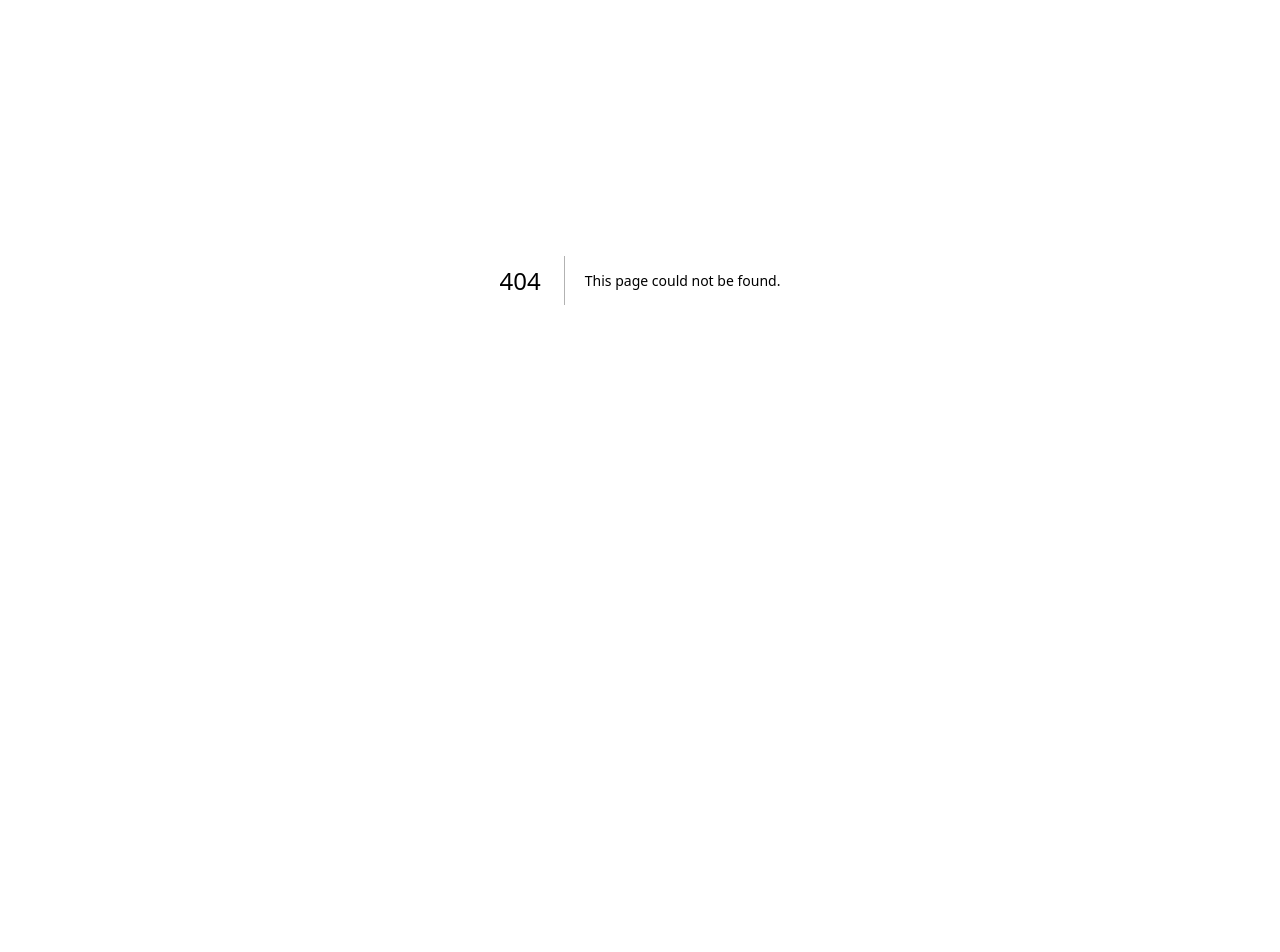
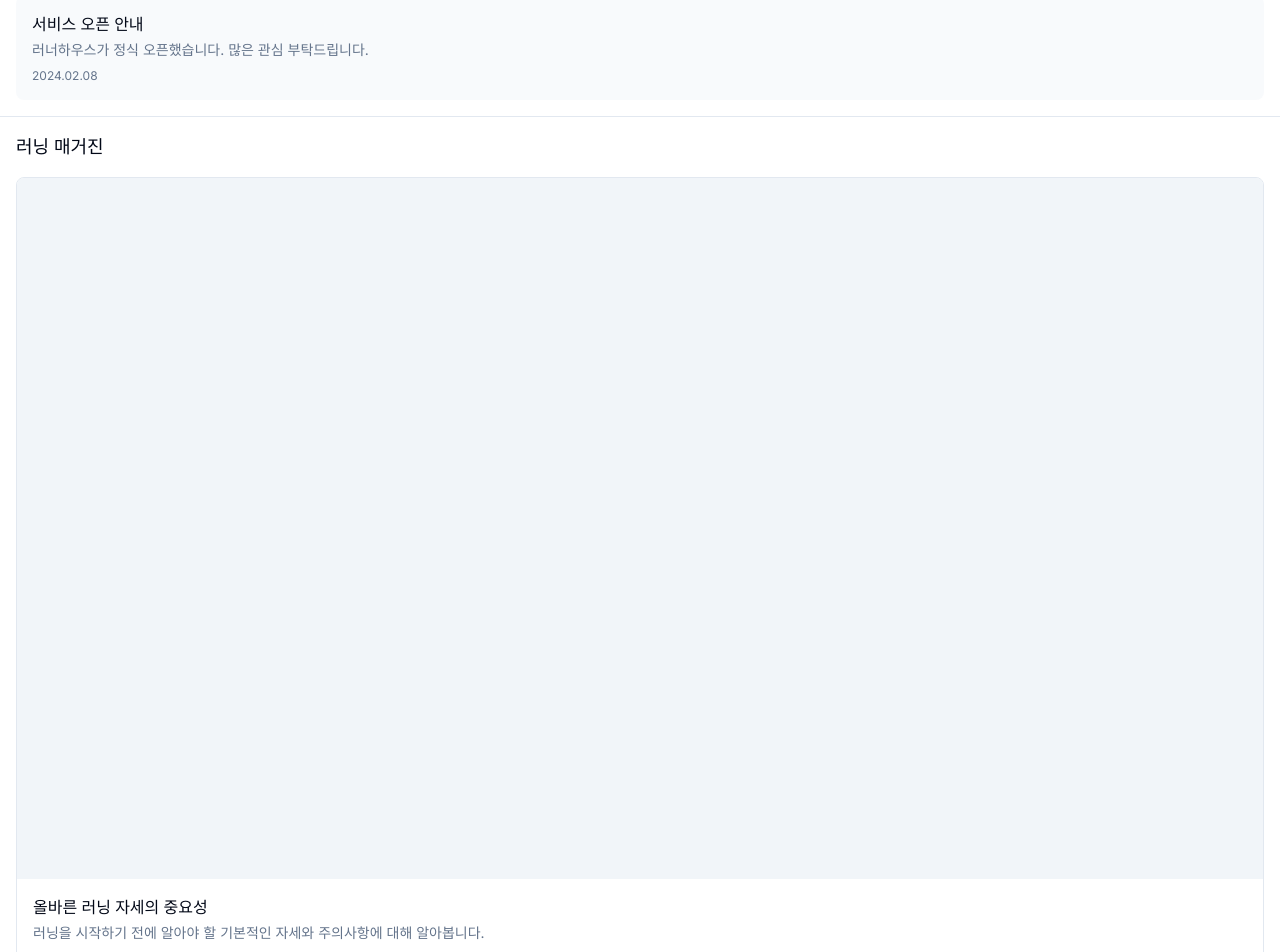
Before and after one commit to WHS95/RunningCrewMap, a Next.js app: page /home in a window 1280 px wide. Before the commit this address had no page. Shown: the part 120-1072 px from the top of the page. Before the commit the page ends 800 px from the top, so only its background shows below. Built offline with nearby package versions, Linux system fonts and the light colour scheme.

Commit message:
🚩 홈화면 생성

```diff
--- /dev/null
+++ b/src/app/home/layout.tsx
@@ -0,0 +1,7 @@
+export default function HomeLayout({
+  children,
+}: {
+  children: React.ReactNode;
+}) {
+  return <div className='relative min-h-screen pb-16'>{children}</div>;
+}
--- /dev/null
+++ b/src/app/home/page.tsx
@@ -0,0 +1,57 @@
+"use client";
+
+import { CSS_VARIABLES } from "@/lib/constants";
+
+export default function HomePage() {
+  return (
+    <div
+      className='flex flex-col min-h-screen'
+      style={{
+        paddingTop: CSS_VARIABLES.HEADER_PADDING,
+      }}
+    >
+      {/* 공지사항 섹션 */}
+      <section className='p-4 border-b'>
+        <h2 className='text-lg font-medium mb-4'>공지사항</h2>
+        <div className='space-y-2'>
+          <div className='p-4 rounded-lg bg-accent/50'>
+            <h3 className='font-medium'>서비스 오픈 안내</h3>
+            <p className='mt-1 text-sm text-muted-foreground'>
+              러너하우스가 정식 오픈했습니다. 많은 관심 부탁드립니다.
+            </p>
+            <time className='block mt-2 text-xs text-muted-foreground'>
+              2024.02.08
+            </time>
+          </div>
+        </div>
+      </section>
+
+      {/* 러닝 매거진 섹션 */}
+      <section className='p-4'>
+        <h2 className='text-lg font-medium mb-4'>러닝 매거진</h2>
+        <div className='grid gap-4'>
+          <article className='overflow-hidden border rounded-lg'>
+            <div className='aspect-video bg-muted' />
+            <div className='p-4'>
+              <h3 className='font-medium'>올바른 러닝 자세의 중요성</h3>
+              <p className='mt-1 text-sm text-muted-foreground line-clamp-2'>
+                러닝을 시작하기 전에 알아야 할 기본적인 자세와 주의사항에 대해
+                알아봅니다.
+              </p>
+            </div>
+          </article>
+
+          <article className='overflow-hidden border rounded-lg'>
+            <div className='aspect-video bg-muted' />
+            <div className='p-4'>
+              <h3 className='font-medium'>초보 러너를 위한 준비운동</h3>
+              <p className='mt-1 text-sm text-muted-foreground line-clamp-2'>
+                부상 예방을 위한 효과적인 준비운동 방법을 소개합니다.
+              </p>
+            </div>
+          </article>
+        </div>
+      </section>
+    </div>
+  );
+}
--- a/src/components/layout/MobileNav.tsx
+++ b/src/components/layout/MobileNav.tsx
@@ -1,7 +1,7 @@
 "use client";
 
 import Link from "next/link";
-import { MapPinned, Trophy, Menu } from "lucide-react";
+import { MapPinned, Trophy, Menu, Home } from "lucide-react";
 // import { EXTERNAL_LINKS } from "@/lib/constants";
 import { useState } from "react";
 import { RunningEventList } from "@/components/events/RunningEventList";
@@ -16,6 +16,12 @@ export function MobileNav() {
   const pathname = usePathname();
 
   const navItems = [
+    {
+      href: "/home",
+      icon: Home,
+      label: "홈",
+      isActive: pathname === "/home",
+    },
     {
       href: "/",
       icon: MapPinned,
```
